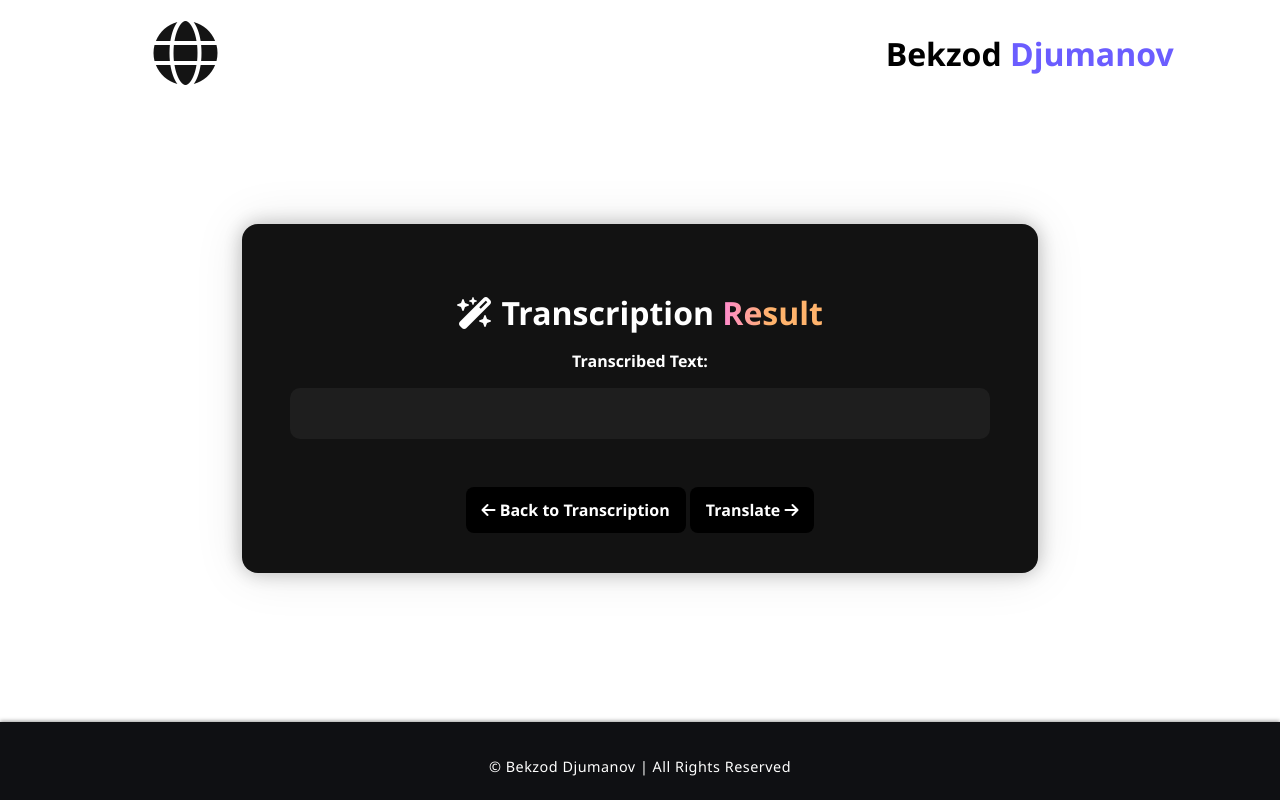
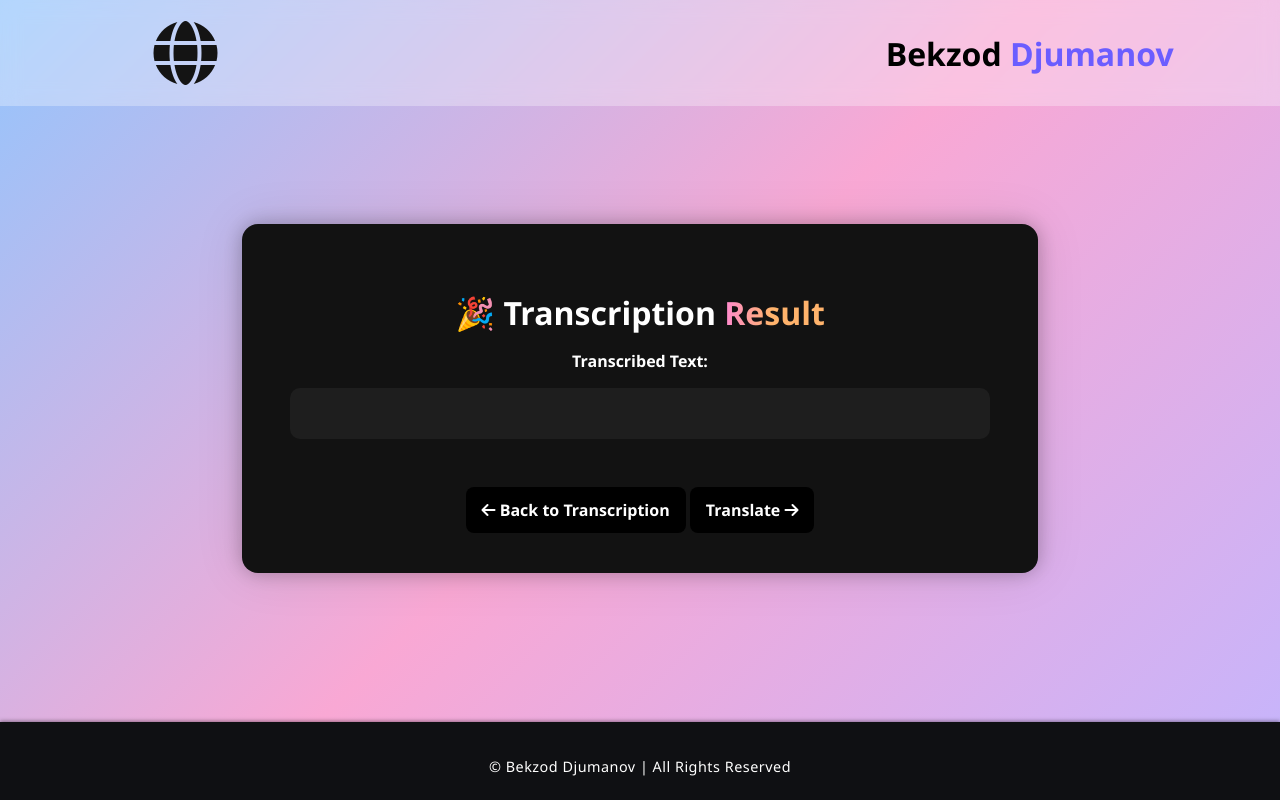
Before and after one commit to BekzodDjumanov/SpeechToText, a Flask app: template templates/result.html in a window 1280 px wide. Run offline with Flask 3, Linux system fonts and the light colour scheme; the template is opened without the code that fills it, so the values that code supplies are empty.

Commit message:
Revision to UX

```diff
--- a/static/result.css
+++ b/static/result.css
@@ -2,7 +2,7 @@ html, body {
     margin: 0;
     padding: 0;
     font-family: 'Segoe UI', sans-serif;
-    background: #fff;
+    background: linear-gradient(135deg, #93c5fd, #f9a8d4, #c4b5fd);
     color: #000;
     display: flex;
     justify-content: center;
--- a/static/styles.css
+++ b/static/styles.css
@@ -305,6 +305,7 @@ body, html {
     align-items: center;
     justify-content: center;
     z-index: 998;
+    border: 1px solid var(--text-color);
   }
 
   .icon-sun,
@@ -554,7 +555,7 @@ body, html {
     font-weight: 550;
     letter-spacing: 0.5px;
   }
-  .fake {
+  .artificial-intelligence {
     background: linear-gradient(180deg, #999999, #5a9bd8);
     -webkit-background-clip: text;
     -webkit-text-fill-color: transparent;
--- a/templates/index.html
+++ b/templates/index.html
@@ -55,7 +55,7 @@
           </form>
         </div>
 
-        <h2 class="fake"><span3>Pioneering Next Generation Artificial Intelligence</span3></h2>
+        <h2 class="artificial-intelligence"><span3>Pioneering Next Generation Artificial Intelligence</span3></h2>
         <p class="ai-description">Transform your audio into clear, instant transcripts with intelligent AI-powered precision. Supporting 99+ languages including English, Spanish, and Chinese</p>
         <div class="figma-container">
           <img class="figma" src="{{ url_for('static', filename='images/Frame1.png') }}" alt="">
--- a/templates/result.html
+++ b/templates/result.html
@@ -39,7 +39,7 @@
     </section>
 
   <section class="result">
-    <h1 class="transcribed-result"><i class="fa-solid fa-wand-magic-sparkles"></i> Transcription <span3>Result</span3></h1>
+    <h1 class="transcribed-result">🎉 Transcription <span3>Result</span3></h1>
     <p><strong>Transcribed Text:</strong></p>
 
     <pre>{{ transcription }} </pre>
```
